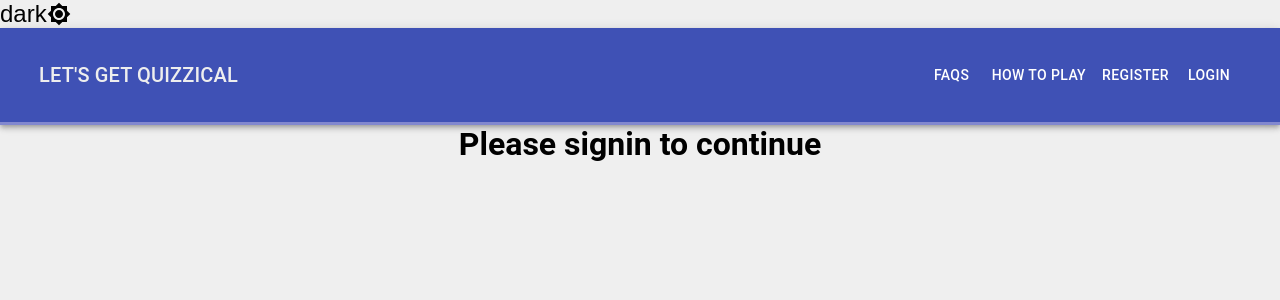
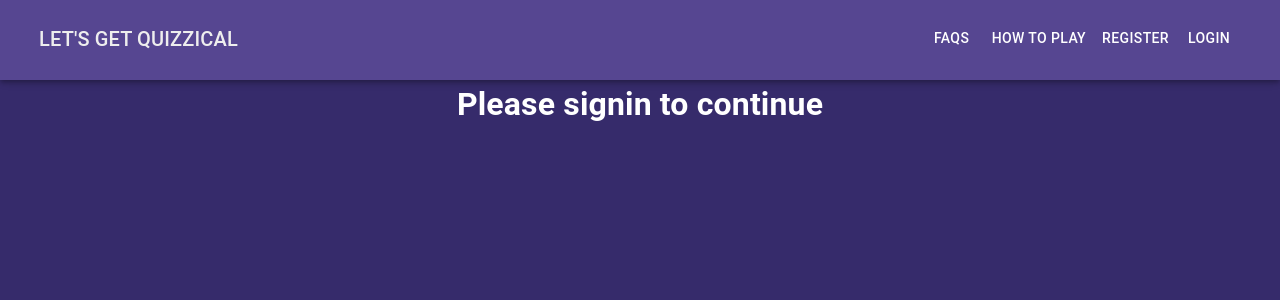
Before and after one commit to ms-cs-stevens/lets-get-quizzical, a React (Create React App) app: page / in a window 1280 px wide. Shown: the top 300 px of the page. Built offline with nearby package versions, Linux system fonts and the light colour scheme; no server answers.

Commit message:
set dark theme

```diff
--- a/src/App.jsx
+++ b/src/App.jsx
@@ -1,59 +1,47 @@
 import "./App.css";
-import React, { useEffect, useState } from "react";
+import { useEffect, useState, useMemo } from "react";
+import useMediaQuery from "@mui/material/useMediaQuery";
+import { createTheme, ThemeProvider } from "@mui/material/styles";
+import { amber, purple, grey } from "@mui/material/colors";
+import CssBaseline from "@mui/material/CssBaseline";
 import { BrowserRouter as Router, Switch, Route } from "react-router-dom";
 import Navigation from "./components/Navigation";
 import Signup from "./components/user/SignUp";
 import SignIn from "./components/user/SignIn";
+import Questions from "./components/quiz/questions";
 import Account from "./components/user/Account";
-import Questions from "./components/quiz/questions";
 import HomePage from "./components/HomePage";
 import firebaseApp from "./firebase/firebaseApp";
 import Faqs from "./components/faqs/Faqs_comp.js";
-import { useTheme, ThemeProvider, createTheme } from "@mui/material/styles";
-import IconButton from "@mui/material/IconButton";
-import Brightness4Icon from "@mui/icons-material/Brightness4";
-import Brightness7Icon from "@mui/icons-material/Brightness7";
-import { useRecoilState, useSetRecoilState } from "recoil";
+
+import { useSetRecoilState } from "recoil";
 import state from "./state/global";
-import { amber, deepOrange, grey } from "@mui/material/colors";
 
 const App = () => {
   const [loading, setLoading] = useState(true);
   const setCurrentUser = useSetRecoilState(state.currentUserState);
-  const [themeMode, setThemeMode] = useRecoilState(state.themeModeState);
 
-  const getDesignTokens = (themeMode) => ({
-    palette: {
-      themeMode,
-      ...(themeMode === "light"
-        ? {
-            // palette values for light mode
-            primary: amber,
-            divider: amber[200],
-            text: {
-              primary: grey[900],
-              secondary: grey[800],
-            },
-          }
-        : {
+  const theme = useMemo(
+    () =>
+      createTheme({
+        palette: {
+          mode: "dark",
+          ...{
             // palette values for dark mode
-            primary: deepOrange,
-            divider: deepOrange[700],
+            primary: purple,
+            divider: purple[700],
             background: {
-              default: deepOrange[900],
-              paper: deepOrange[900],
+              default: "#362b6b", //purple[900],
+              paper: purple[900],
             },
             text: {
               primary: "#fff",
               secondary: grey[500],
             },
-          }),
-    },
-  });
-
-  const theme = React.useMemo(
-    () => createTheme(getDesignTokens(themeMode)),
-    [themeMode]
+          },
+        },
+      }),
+    []
   );
 
   // authentication and setting up current user
@@ -78,16 +66,7 @@ const App = () => {
 
   return (
     <ThemeProvider theme={theme}>
-      <IconButton
-        sx={{ ml: 1 }}
-        onClick={() => {
-          setThemeMode(themeMode === "dark" ? "light" : "dark");
-        }}
-        color="inherit"
-      >
-        {themeMode}
-        {themeMode === "dark" ? <Brightness7Icon /> : <Brightness4Icon />}
-      </IconButton>
+      <CssBaseline />
       <Router>
         <div className="App">
           <Navigation />
@@ -97,8 +76,6 @@ const App = () => {
               <Route path="/register" component={Signup} />
               <Route path="/login" component={SignIn} />
               <Route path="/quiz" component={Questions} />
-              {/* <Route path="/add_questions" component={AddQuestions} /> */}
-              {/* <Route path="/categories" component={Categories} /> */}
               <Route path="/user/account" component={Account} />
               <Route path="/faqs" component={Faqs} />
             </Switch>
--- a/src/components/Navigation.jsx
+++ b/src/components/Navigation.jsx
@@ -13,12 +13,11 @@ import { useRecoilState } from "recoil";
 import state from "../state/global";
 
 const useStyles = makeStyles((theme) => ({
-  // appBar: {
-  //   borderBottomColor: "#564691",
-  //   background: "#564691",
-  //   height: "10vh",
-  //   // position: "fixed",
-  // },
+  appBar: {
+    borderBottomColor: "#564691",
+    background: "#564691",
+    height: "10vh",
+  },
   root: {
     flexGrow: 1,
   },
@@ -82,7 +81,7 @@ export default function Navigation() {
 
   return (
     <div className={classes.root}>
-      <AppBar position="static">
+      <AppBar position="sticky" className={classes.appBar}>
         <Toolbar>
           <Typography
             component="h1"
```
